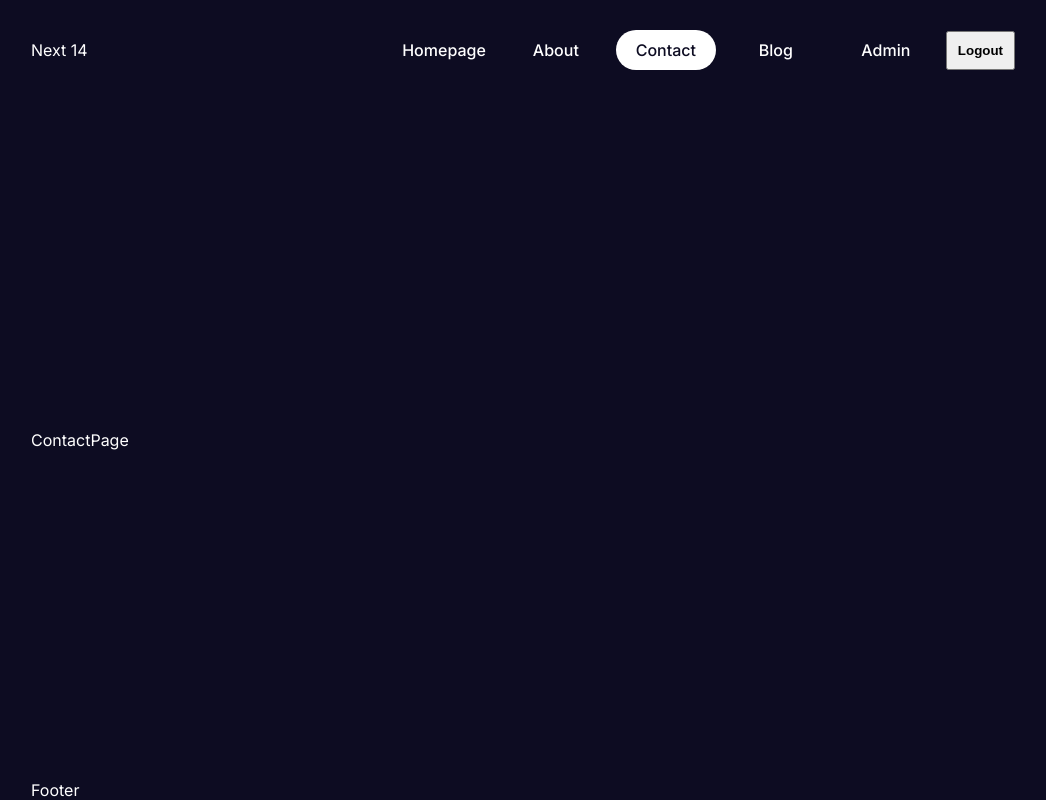
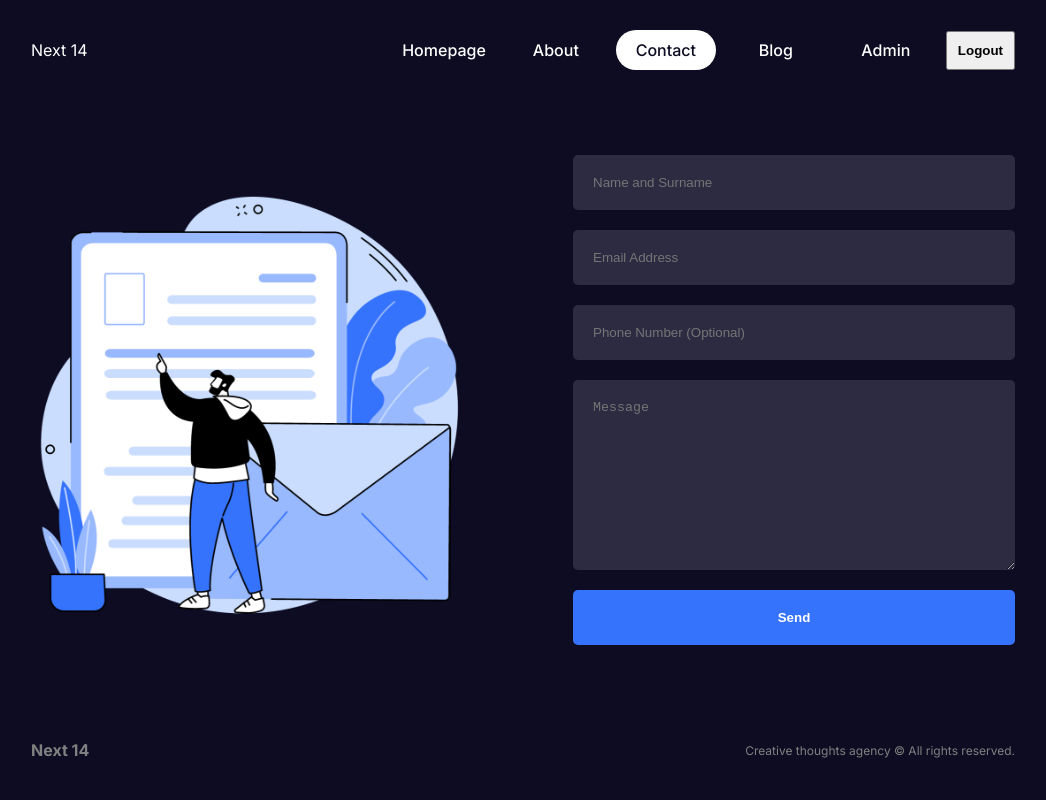
Before and after one commit to joharkhan99/next14-blog, a Next.js app: page /contact in a window 1280 px wide. Shown: the whole page, without its empty margins (117-1163 px from the left). Built offline with nearby package versions, Linux system fonts and the light colour scheme.

Commit message:
Refactor about, contact, and footer components

```diff
--- /dev/null
+++ b/src/app/contact/contact.module.css
@@ -0,0 +1,51 @@
+.container {
+  display: flex;
+  align-items: center;
+  gap: 100px;
+}
+
+.imgContainer {
+  flex: 1;
+  height: 500px;
+  position: relative;
+}
+
+.img {
+  object-fit: contain;
+}
+
+.formContainer {
+  flex: 1;
+}
+
+.form {
+  display: flex;
+  flex-direction: column;
+  gap: 20px;
+}
+
+.form input,
+.form textarea {
+  padding: 20px;
+  border-radius: 5px;
+  border: none;
+  outline: none;
+  background-color: var(--bgSoft);
+  color: var(--text);
+}
+
+.form button {
+  padding: 20px;
+  background-color: var(--btn);
+  color: var(--text);
+  font-weight: bold;
+  border: none;
+  border-radius: 5px;
+  cursor: pointer;
+}
+
+@media (max-width: 768px) {
+  .container {
+    flex-direction: column;
+  }
+}
--- a/src/app/contact/page.jsx
+++ b/src/app/contact/page.jsx
@@ -1,5 +1,39 @@
-function ContactPage() {
-  return <div>ContactPage</div>;
-}
+// "use client";
+import Image from "next/image";
+import styles from "./contact.module.css";
+
+export const metadata = {
+  title: "Contact Page",
+  description: "Contact description",
+
+  // Add more metadata
+  keywords: "contact, contact us, contact page",
+  robots: "index, follow",
+};
+
+const ContactPage = () => {
+  return (
+    <div className={styles.container}>
+      <div className={styles.imgContainer}>
+        <Image src="/contact.png" alt="" fill className={styles.img} />
+      </div>
+      <div className={styles.formContainer}>
+        <form action="" className={styles.form}>
+          <input type="text" placeholder="Name and Surname" />
+          <input type="text" placeholder="Email Address" />
+          <input type="text" placeholder="Phone Number (Optional)" />
+          <textarea
+            name=""
+            id=""
+            cols="30"
+            rows="10"
+            placeholder="Message"
+          ></textarea>
+          <button>Send</button>
+        </form>
+      </div>
+    </div>
+  );
+};
 
 export default ContactPage;
--- a/src/components/footer/Footer.jsx
+++ b/src/components/footer/Footer.jsx
@@ -1,3 +1,14 @@
-export default function Footer() {
-  return <div>Footer</div>;
-}
+import styles from "./footer.module.css";
+
+const Footer = () => {
+  return (
+    <div className={styles.container}>
+      <div className={styles.logo}>Next 14</div>
+      <div className={styles.text}>
+        Creative thoughts agency © All rights reserved.
+      </div>
+    </div>
+  );
+};
+
+export default Footer;
--- /dev/null
+++ b/src/components/footer/footer.module.css
@@ -0,0 +1,23 @@
+.container{
+  height: 100px;
+  display: flex;
+  align-items: center;
+  justify-content: space-between;
+  color: gray;
+}
+
+.logo{
+  font-weight: bold;
+}
+
+.text{
+  font-size: 12px;
+}
+
+@media (max-width:768px){
+  .container{
+    flex-direction: column;
+    align-items: center;
+    justify-content: space-around;
+  }
+}
```
Also changed, not shown: src/app/about/page.jsx (+35 -4 lines).
